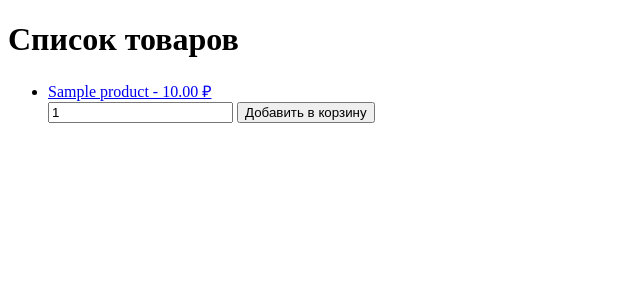
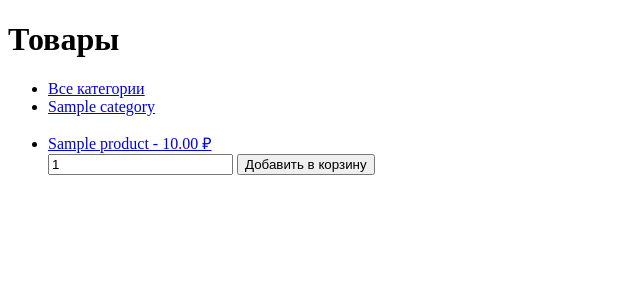
Before and after one commit to Ksenia909/django-shop, a Django app: page / in a window 1280 px wide. Shown: the part 116-416 px from the top of the page, without its empty margins (0-640 px from the left). Run offline with Django 5.2, Linux system fonts and the light colour scheme; tables that the repository leaves empty hold one stand-in row (values such as "Sample post").

Commit message:
Add Category model and filter products by category
- Created Category model with name and slug fields
- Linked Product model to Category with ForeignKey
- Added URL pattern and view to filter products by category
- Updated product_list template to display products by category

```diff
--- a/myshop/cart/templates/cart/detail.html
+++ b/myshop/cart/templates/cart/detail.html
@@ -3,7 +3,7 @@
 {% block title %}Ваша корзина покупок{% endblock %}
 
 {% block content %}
-<table>
+    <table>
         <thead>
             <tr>
                 <th>Продукт</th>
--- a/myshop/products/models.py
+++ b/myshop/products/models.py
@@ -14,9 +14,18 @@ class Product(models.Model):
     price = models.DecimalField(max_digits=10, decimal_places=2)
     stock = models.IntegerField()
     available = models.BooleanField(default=True)
+    category = models.ForeignKey('Category', on_delete=models.CASCADE, related_name='products')
 
     objects = models.Manager()
     available_manager = AvailableManager()
 
     def __str__(self):
         return self.name
+
+
+class Category(models.Model):
+    name = models.CharField(max_length=100, db_index=True)
+    slug = models.SlugField(max_length=255, unique=True, db_index=True)
+
+    def __str__(self):
+        return self.name
--- a/myshop/products/templates/products/product_list.html
+++ b/myshop/products/templates/products/product_list.html
@@ -3,7 +3,23 @@
 {% block title %}Список товаров{% endblock %}
 
 {% block content %}
-<h1>Список товаров</h1>
+    <div class="container">
+        <h1>Товары{% if category %} в категории: {{ category.name }}{% endif %}</h1>
+            <nav>
+                <ul class="category-list">
+                    <li><a href="{% url 'products:product_list' %}">Все категории</a></li>
+                    {% for category in categories %}
+                        <li>
+                            <a href="{% url 'products:product_list_by_category' category.slug %}">
+                                {{ category.name }}
+                            </a>
+                        </li>
+                    {% endfor %}
+                </ul>
+            </nav>
+
+        {% if products %}
+            <div class="product-list">
                 <ul>
                     {% for product in products %}
                     <li>
@@ -16,8 +32,13 @@
                             <button type="submit">Добавить в корзину</button>
                         </form>
                     </li>
-    {% empty %}
-    <li>Список товаров пуст.</li>
                     {% endfor %}
                 </ul>
+            </div>
+
+        {% else %}
+            <p>Нет товаров{% if category %} в данной категории{% endif %}.</p>
+        {% endif %}
+    </div>
+
 {% endblock %}
--- a/myshop/products/urls.py
+++ b/myshop/products/urls.py
@@ -6,5 +6,6 @@ app_name = 'products'
 
 urlpatterns = [
     path('', views.product_list, name='product_list'),
-    path('<slug:product_slug>/', views.product_detail, name='product_detail'),
+    path('category/<slug:category_slug>/', views.product_list_by_category, name='product_list_by_category'),
+    path('<slug:product_slug>/', views.product_detail, name='product_detail')
 ]
--- a/myshop/products/views.py
+++ b/myshop/products/views.py
@@ -1,14 +1,21 @@
-from django.http import HttpResponse
 from django.shortcuts import render, get_object_or_404
 
-from .models import Product
+from .models import Product, Category
 
 
 def product_list(request):
     products = Product.available_manager.all()
-    return render(request, 'products/product_list.html', {'products': products})
+    categories = Category.objects.all()
+    return render(request, 'products/product_list.html', {'products': products, 'categories': categories})
 
 
 def product_detail(request, product_slug):
     product = get_object_or_404(Product, slug=product_slug)
     return render(request, 'products/product_detail.html', {'product': product})
+
+
+def product_list_by_category(request, category_slug):
+    category = get_object_or_404(Category, slug=category_slug)
+    products = Product.available_manager.filter(category=category)
+    categories = Category.objects.all()
+    return render(request, 'products/product_list.html', {'products': products, 'category': category, 'categories': categories})
```
Also changed, not shown: myshop/products/migrations/0004_category_product_category.py (added), myshop/products/migrations/0005_alter_product_category.py (added). Lines whose indentation alone changed are shown as unchanged.
